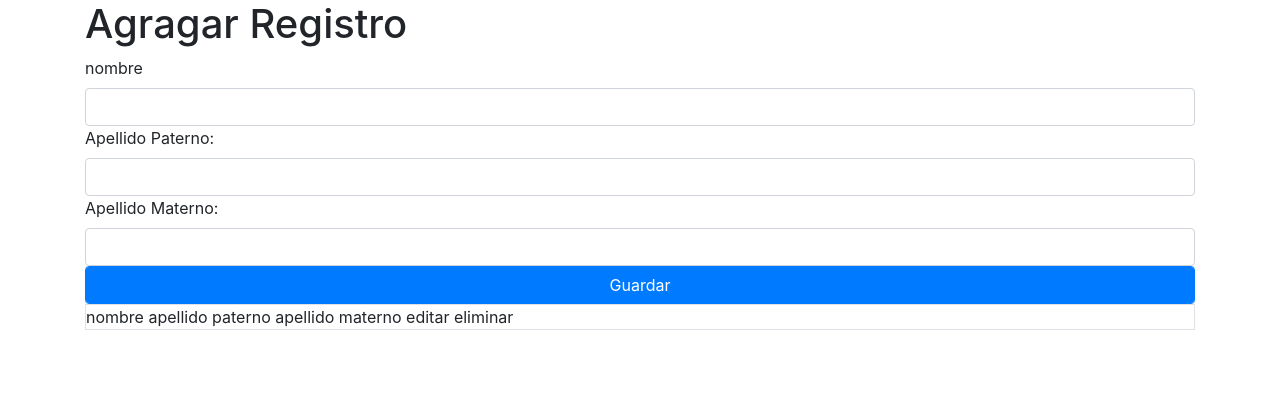
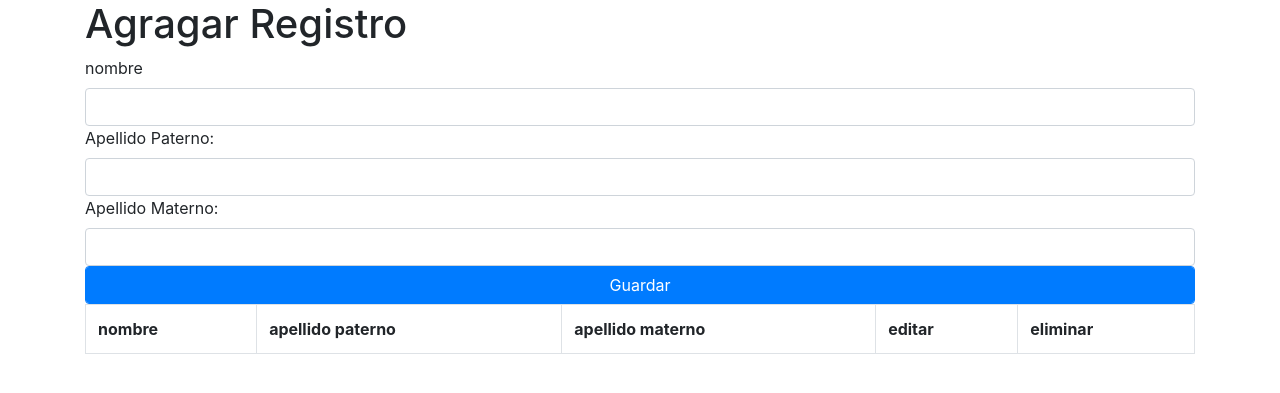
Before and after one commit to teslajuarez/miniproyecto_alejandro, a CodeIgniter 4 app: the page made by codeingniter/app/Views/listado.php in a window 1280 px wide. Shown: the top 393 px of the page. Run offline with PHP 8.4 and a stand-in for CodeIgniter, Linux system fonts and the light colour scheme; the template is opened without the code that fills it, so the values that code supplies are empty; some libraries are stand-ins or nearby versions.

Commit message:
Update listado.php

```diff
--- a/codeingniter/app/Views/listado.php
+++ b/codeingniter/app/Views/listado.php
@@ -30,7 +30,7 @@
                      <div class="row">
                        <div class="col-sm-12">
                          <div class="table table-resomsive">
-                           <div class="table table-hover table-bordered">
+                           <table class="table table-hover table-bordered">
                              <tr>
                                <th>nombre</th>
                                <th>apellido paterno</th>
```
